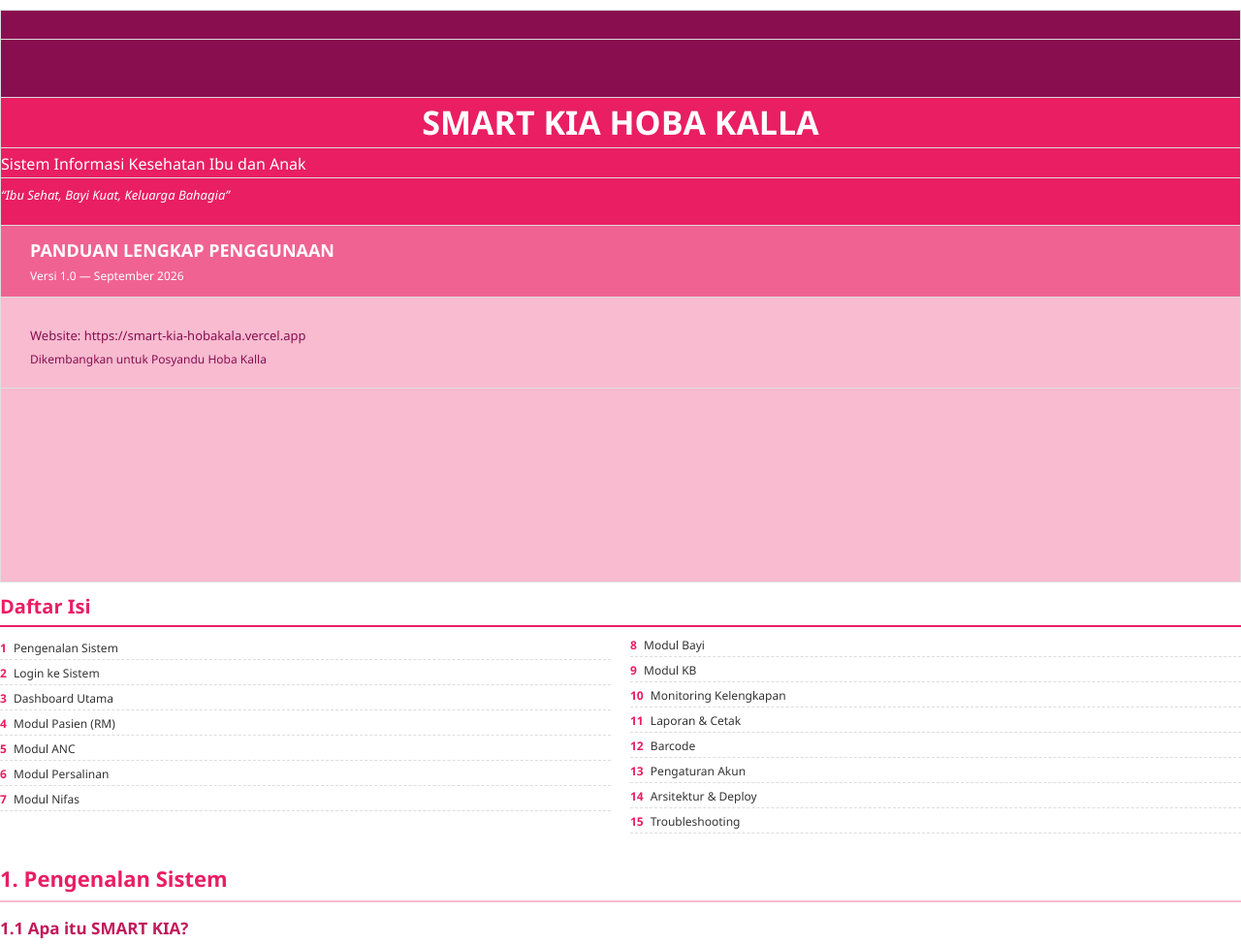
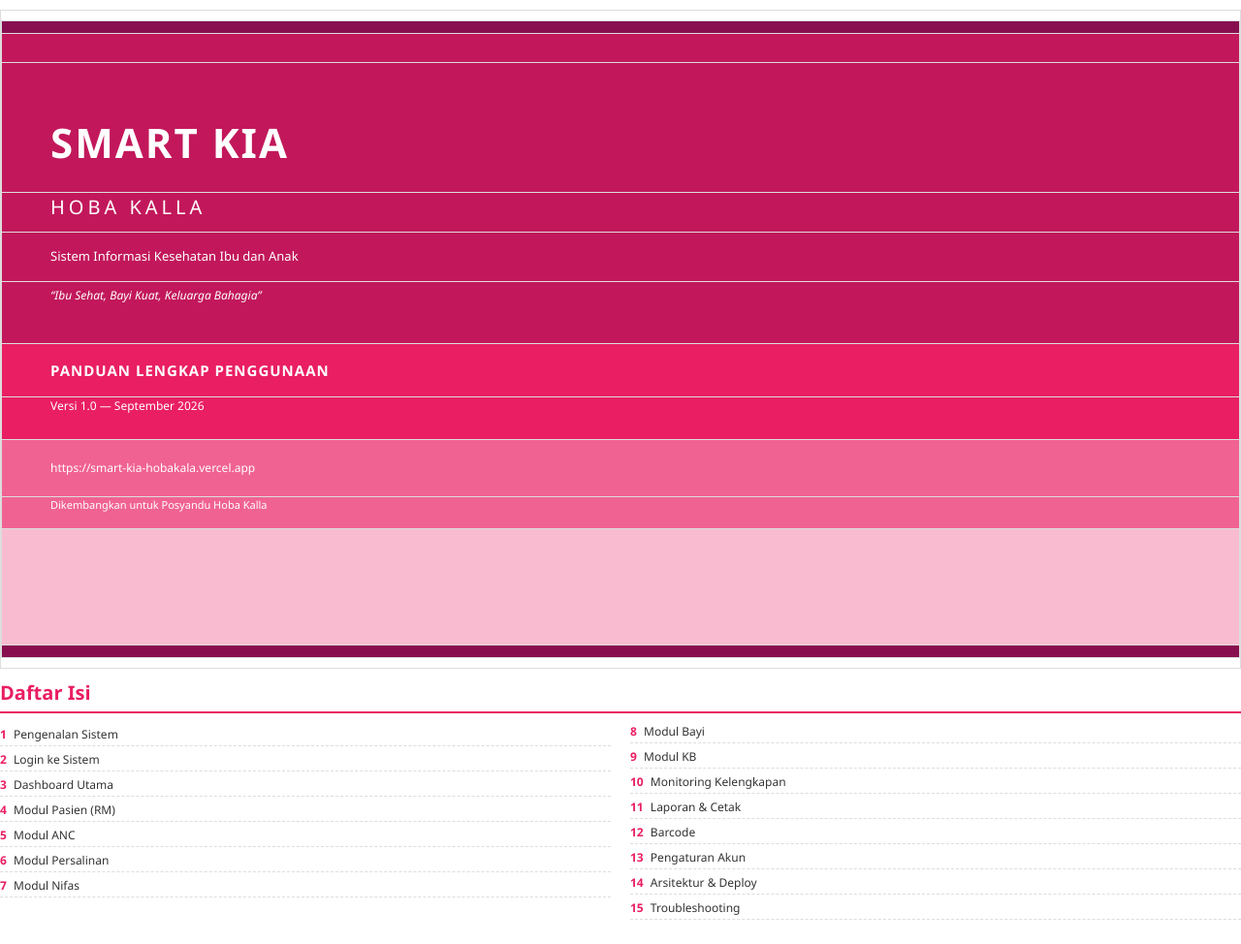
Before and after one commit to hudsonjhonson9-arch/smart-kia-hobakala, a plain HTML site: page panduan-smart-kia.html in a window 1280 px wide. Shown: the top 974 px of the page at 97% size. Drawn offline with Linux system fonts and the light colour scheme.

Commit message:
Redesign cover + fix empty page 3

```diff
--- a/panduan-smart-kia.html
+++ b/panduan-smart-kia.html
@@ -8,7 +8,7 @@
   * { box-sizing: border-box; margin: 0; padding: 0; }
   body { font-family: 'Segoe UI', Tahoma, sans-serif; line-height: 1.5; color: #333; font-size: 13px; }
   .cover { page-break-after: always; }
-  .toc { page-break-after: always; padding: 0; }
+  .toc { padding: 0; }
   .toc h2 { font-size: 20px; color: #e91e63; margin: 0 0 8px; border-bottom: 2px solid #e91e63; padding-bottom: 4px; }
   .toc ul { list-style: none; columns: 2; column-gap: 20px; margin: 0; padding: 0; }
   .toc li { padding: 2px 0; border-bottom: 1px dashed #ddd; font-size: 12px; }
@@ -37,26 +37,40 @@
 <body>
 
 <table width="100%" cellpadding="0" cellspacing="0" border="0" style="page-break-after:always;">
-  <tr><td style="background-color:#880e4f;height:30px;"></td></tr>
-  <tr><td style="background-color:#880e4f;height:60px;">&nbsp;</td></tr>
-  <tr><td style="background-color:#e91e63;padding:0;text-align:center;">
-    <h1 style="font-size:34px;color:white;margin:0;font-family:'Segoe UI',Tahoma,sans-serif;">SMART KIA HOBA KALLA</h1>
-  </td></tr>
-  <tr><td style="background-color:#e91e63;padding:4px 0 2px;text-align:center;">
-    <p style="font-size:16px;color:white;margin:0;font-family:'Segoe UI',Tahoma,sans-serif;">Sistem Informasi Kesehatan Ibu dan Anak</p>
-  </td></tr>
-  <tr><td style="background-color:#e91e63;padding:8px 0 20px;text-align:center;">
-    <p style="font-size:13px;color:white;margin:0;font-style:italic;font-family:'Segoe UI',Tahoma,sans-serif;">&ldquo;Ibu Sehat, Bayi Kuat, Keluarga Bahagia&rdquo;</p>
-  </td></tr>
-  <tr><td style="background-color:#f06292;padding:12px 30px;text-align:center;">
-    <p style="font-size:18px;color:white;margin:0;font-weight:bold;font-family:'Segoe UI',Tahoma,sans-serif;">PANDUAN LENGKAP PENGGUNAAN</p>
-    <p style="font-size:12px;color:white;margin:4px 0 0;font-family:'Segoe UI',Tahoma,sans-serif;">Versi 1.0 &mdash; September 2026</p>
-  </td></tr>
-  <tr><td style="background-color:#f8bbd0;padding:30px 30px 20px;text-align:center;">
-    <p style="font-size:13px;color:#880e4f;margin:0;font-family:'Segoe UI',Tahoma,sans-serif;">Website: https://smart-kia-hobakala.vercel.app</p>
-    <p style="font-size:12px;color:#880e4f;margin:6px 0 0;font-family:'Segoe UI',Tahoma,sans-serif;">Dikembangkan untuk Posyandu Hoba Kalla</p>
-  </td></tr>
-  <tr><td style="background-color:#f8bbd0;height:200px;">&nbsp;</td></tr>
+  <tr>
+    <td style="padding:0;">
+      <table width="100%" cellpadding="0" cellspacing="0" border="0">
+        <tr><td style="height:6px;background-color:#880e4f;"></td></tr>
+        <tr><td style="height:30px;background-color:#c2185b;"></td></tr>
+        <tr><td style="background-color:#c2185b;padding:50px 50px 20px;text-align:center;">
+          <p style="font-size:42px;color:white;margin:0;font-weight:bold;font-family:'Segoe UI',Tahoma,sans-serif;letter-spacing:2px;">SMART KIA</p>
+        </td></tr>
+        <tr><td style="background-color:#c2185b;padding:0 50px 10px;text-align:center;">
+          <p style="font-size:20px;color:white;margin:0;font-weight:300;font-family:'Segoe UI',Tahoma,sans-serif;letter-spacing:4px;">HOBA KALLA</p>
+        </td></tr>
+        <tr><td style="background-color:#c2185b;padding:15px 50px;text-align:center;">
+          <p style="font-size:13px;color:white;margin:0;font-family:'Segoe UI',Tahoma,sans-serif;">Sistem Informasi Kesehatan Ibu dan Anak</p>
+        </td></tr>
+        <tr><td style="background-color:#c2185b;padding:5px 50px 40px;text-align:center;">
+          <p style="font-size:12px;color:white;margin:0;font-style:italic;font-family:'Segoe UI',Tahoma,sans-serif;">&ldquo;Ibu Sehat, Bayi Kuat, Keluarga Bahagia&rdquo;</p>
+        </td></tr>
+        <tr><td style="background-color:#e91e63;padding:16px 50px;text-align:center;">
+          <p style="font-size:15px;color:white;margin:0;font-weight:bold;font-family:'Segoe UI',Tahoma,sans-serif;letter-spacing:1px;">PANDUAN LENGKAP PENGGUNAAN</p>
+        </td></tr>
+        <tr><td style="background-color:#e91e63;padding:0 50px 25px;text-align:center;">
+          <p style="font-size:12px;color:white;margin:0;font-family:'Segoe UI',Tahoma,sans-serif;">Versi 1.0 &mdash; September 2026</p>
+        </td></tr>
+        <tr><td style="background-color:#f06292;padding:20px 50px;text-align:center;">
+          <p style="font-size:12px;color:white;margin:0;font-family:'Segoe UI',Tahoma,sans-serif;">https://smart-kia-hobakala.vercel.app</p>
+        </td></tr>
+        <tr><td style="background-color:#f06292;padding:0 50px 15px;text-align:center;">
+          <p style="font-size:11px;color:white;margin:0;font-family:'Segoe UI',Tahoma,sans-serif;">Dikembangkan untuk Posyandu Hoba Kalla</p>
+        </td></tr>
+        <tr><td style="background-color:#f8bbd0;height:120px;"></td></tr>
+        <tr><td style="height:8px;background-color:#880e4f;"></td></tr>
+      </table>
+    </td>
+  </tr>
 </table>
 
 <div class="toc">
```
Also changed, not shown: 1 other file.
